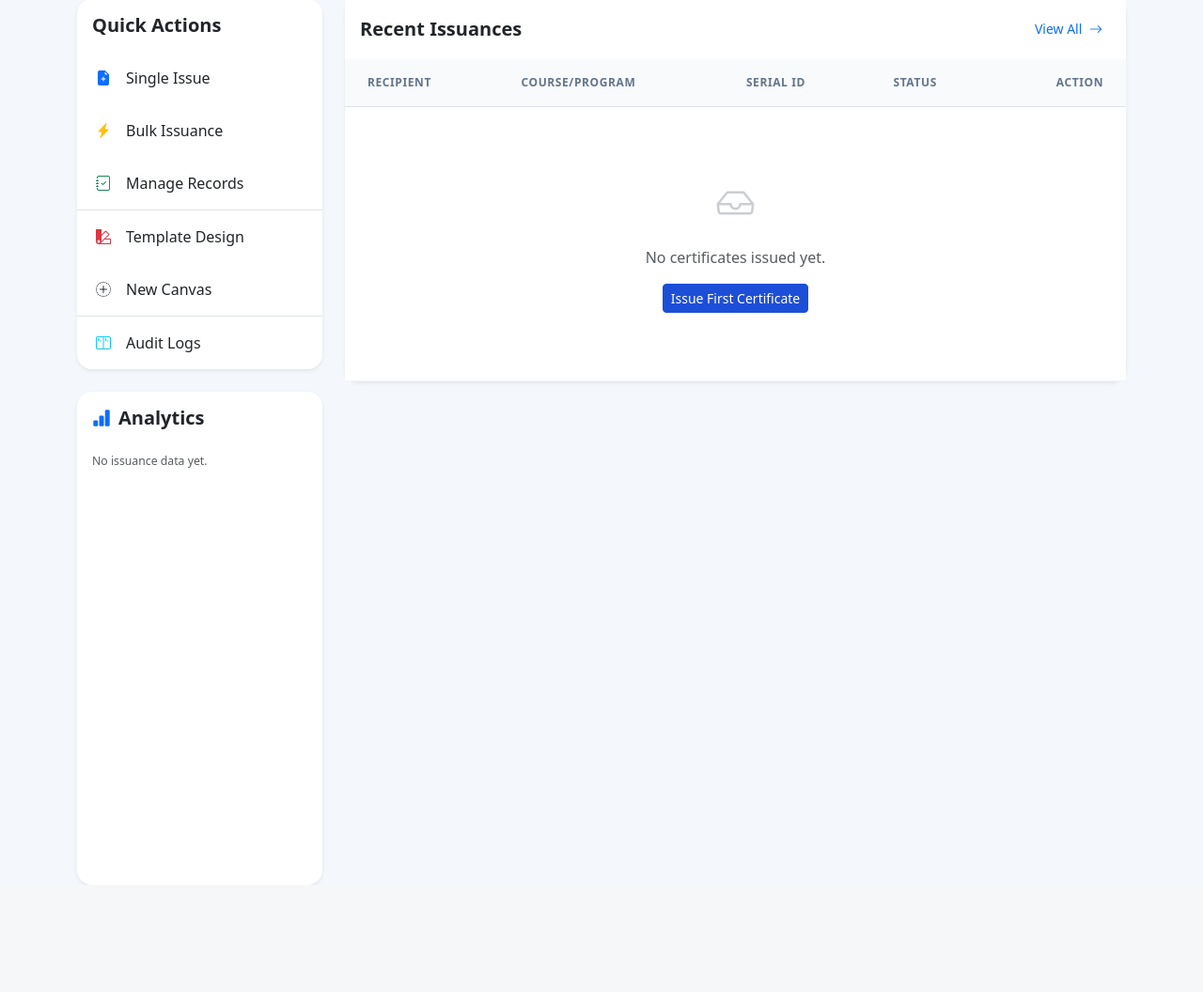
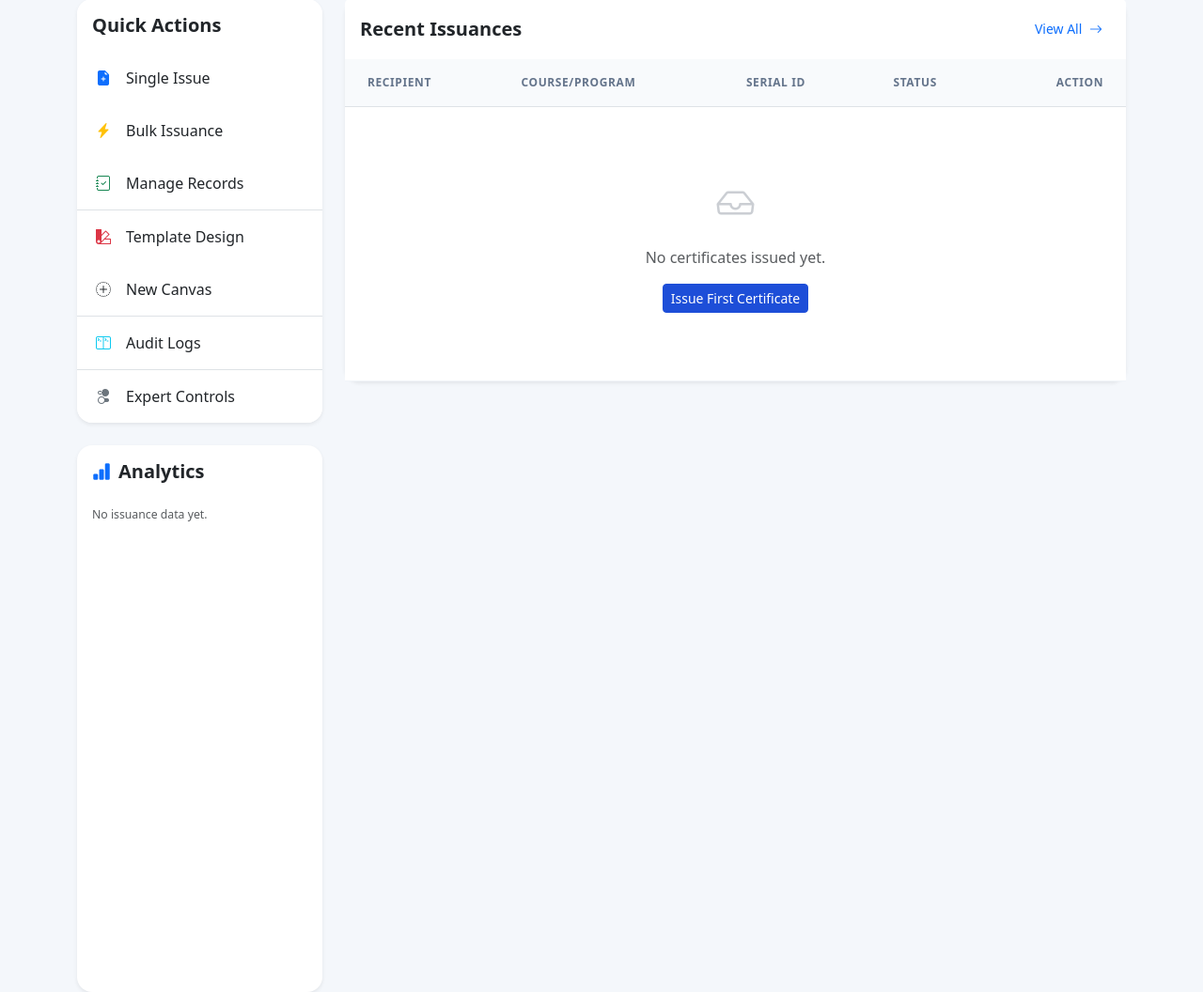
Before and after one commit to MriBoyd/act_cert_system, a Django app: page /admin/dashboard/ in a window 1280 px wide. Shown: the part 545-1601 px from the top of the page at 94% size. Before the commit the page ends 1487 px from the top, so only its background shows below. Run offline with Django 5.2, Linux system fonts and the light colour scheme; the visitor is signed in with stand-in values (Sample User, id 1); data comes from the database, SQL or seed files in the repository; data that the repository does not hold is empty.

Commit message:
Add Expert Controls link to admin dashboard quick actions

```diff
--- a/certificate_system/templates/admin/dashboard.html
+++ b/certificate_system/templates/admin/dashboard.html
@@ -116,6 +116,9 @@
                             <i class="bi bi-terminal-split me-3 text-info"></i>Audit Logs
                         </a>
                     {% endif %}
+                    <a class="list-group-item quick-action-item border-top" href="{% url 'admin-feature-flags' %}">
+                        <i class="bi bi-toggles2 me-3 text-secondary"></i>Expert Controls
+                    </a>
                 </div>
             </div>
 
```
